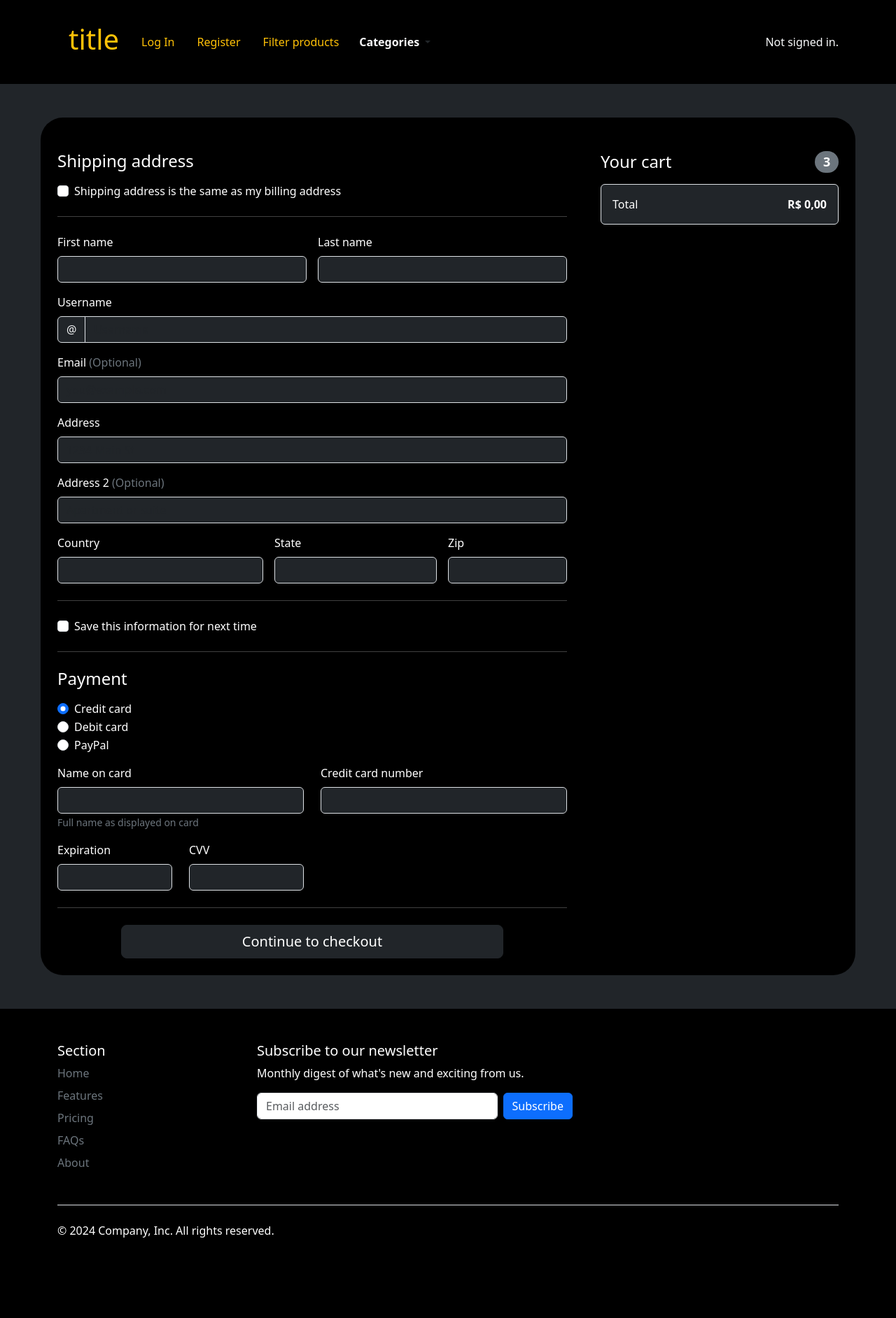
After one commit to letcgam/delivery, a Django app: template delivery/templates/shopping/new-order.html in a window 1280 px wide. The commit adds this page. Shown: the whole page at 70% size. Run offline with Django 3.2, Linux system fonts and the light colour scheme; the template is opened without the code that fills it, so the values that code supplies are empty.

Commit message:
checkout, user account page

```diff
--- a/delivery/static/cart.js
+++ b/delivery/static/cart.js
@@ -1,10 +1,10 @@
 const unitPrice = document.getElementsByName("product-price");
-const quantity = document.getElementsByName("quantity-input");
+const quantity = document.querySelectorAll('[name^="quantity-input"]');
 const totalPrice = document.getElementsByName("total-price");
 const total = document.getElementById("total");
-const totalPurchase = document.getElementById("total-purchase");
 const totalValue = document.getElementById("total-input");
 const evt = new Event('change');
+
 
 document.addEventListener('DOMContentLoaded', () => {
     unitPrice.forEach(elem => {
@@ -33,7 +33,6 @@ quantity.forEach((elem, index) => {
         })
         total.innerHTML = formatPrice(cartPrice);
         totalValue.value = cartPrice;
-        totalPurchase.value = cartPrice
     })
 });
 
--- /dev/null
+++ b/delivery/static/newOrder.js
@@ -0,0 +1,26 @@
+const product = document.getElementsByName("product");
+const total = document.getElementById("total");
+var orderTotal = 0;
+
+product.forEach(element => {
+    productInfo = element.children[0].children[1]
+    unitPrice = productInfo.children[0]
+    quant = productInfo.children[1]
+    exibitPrice = productInfo.children[3]
+    productTotal = element.children[1]
+
+    productTotal.innerHTML = formatPrice(unitPrice.value * Number.parseInt(quant.innerHTML))
+    exibitPrice.innerHTML = formatPrice(unitPrice.value)
+
+    orderTotal += unitPrice.value * Number.parseInt(quant.innerHTML)
+});
+
+total.innerHTML = formatPrice(orderTotal)
+
+
+function formatPrice(price) {
+    return Intl.NumberFormat("pt-BR", {
+        style: "currency",
+        currency: "BRL",
+    }).format(price);
+}
--- a/delivery/templates/categories-filter.html
+++ b/delivery/templates/categories-filter.html
@@ -29,6 +29,9 @@
         <div class="text-light w-100 m-3">
             <h2>{{ chosen_category.name }}</h2>
         </div>
+        {% if products_len == 0 %}
+            <h4 class="text-secondary ms-3">There are no products in this category.</h4>
+        {% else %}
         <div class="row row-cols-2 row-cols-sm-2 row-cols-md-3 row-cols-lg-5">
             {% for product in products %}
                 <div class="p-2" id="product-list">
@@ -41,6 +44,7 @@
                 </div>
             {% endfor %}
         </div>
+        {% endif %}
     </div>
 </div>
 
--- a/delivery/templates/layout.html
+++ b/delivery/templates/layout.html
@@ -61,6 +61,11 @@
                                 </li>
                                 <li>
                                     <a href="" class="dropdown-item">
+                                        <i class="bi bi-bag-heart me-2"></i>Orders
+                                    </a>
+                                </li>
+                                <li>
+                                    <a href="{% url 'my_account' %}" class="dropdown-item">
                                         <i class="bi bi-person me-2"></i>My account
                                     </a>
                                 </li>
--- /dev/null
+++ b/delivery/templates/shopping/new-order.html
@@ -0,0 +1,189 @@
+{% extends "layout.html" %} {% block body %}
+<div class="container">
+    <div class="row g-5 bg-black rounded-5 my-4">
+        <div class="col-md-5 col-lg-4 order-md-last">
+          <h4 class="d-flex justify-content-between align-items-center mb-3">
+            <span>Your cart</span>
+            <span class="badge bg-secondary rounded-pill">3</span>
+          </h4>
+          <ul class="list-group mb-3">
+
+            {% for product in products %}
+            <li name="product" class="list-group-item d-flex justify-content-between lh-sm bg-dark">
+                <div>
+                    <h6 class="my-0">{{ product.product.name }}</h6>
+                    <small name="product-price">
+                        <input value="{{ product.product.price }}" hidden/>
+                        <span class="quantity-input text-secondary" name="quantity">{{ product.quantity }}</span>
+                        <span class="text-secondary">&times;</span>
+                        <span class="text-secondary">{{ product.product.price }}</span>
+                    </small>
+                </div>
+                <span name="total-price">{{ product.product.price }}</span>
+            </li>
+            {% endfor %}
+            <li class="list-group-item d-flex justify-content-between bg-dark py-3">
+              <span>Total</span>
+              <strong id="total"></strong>
+            </li>
+          </ul>
+
+        </div>
+        <div class="col-md-7 col-lg-8">
+          <h4 class="mb-3">Shipping address</h4>
+
+          <div class="form-check">
+            <input type="checkbox" class="form-check-input" id="same-address">
+            <label class="form-check-label" for="same-address">Shipping address is the same as my billing address</label>
+          </div>
+
+          <hr class="my-4">
+
+          <form class="needs-validation" novalidate="">
+            <div class="row g-3">
+              <div class="col-sm-6">
+                <label for="firstName" class="form-label">First name</label>
+                <input type="text" class="form-control bg-dark text-light" id="firstName" placeholder="" value="" required="">
+                <div class="invalid-feedback">
+                  Valid first name is required.
+                </div>
+              </div>
+
+              <div class="col-sm-6">
+                <label for="lastName" class="form-label">Last name</label>
+                <input type="text" class="form-control bg-dark text-light" id="lastName" placeholder="" value="" required="">
+                <div class="invalid-feedback">
+                  Valid last name is required.
+                </div>
+              </div>
+
+              <div class="col-12">
+                <label for="username" class="form-label">Username</label>
+                <div class="input-group has-validation">
+                  <span class="input-group-text bg-dark text-light">@</span>
+                  <input type="text" class="form-control bg-dark text-light" id="username" placeholder="Username" required="">
+                <div class="invalid-feedback">
+                    Your username is required.
+                  </div>
+                </div>
+              </div>
+
+              <div class="col-12">
+                <label for="email" class="form-label">Email <span class="text-secondary">(Optional)</span></label>
+                <input type="email" class="form-control bg-dark text-light" id="email" placeholder="you@example.com">
+                <div class="invalid-feedback">
+                  Please enter a valid email address for shipping updates.
+                </div>
+              </div>
+
+              <div class="col-12">
+                <label for="address" class="form-label">Address</label>
+                <input type="text" class="form-control bg-dark text-light" id="address" placeholder="1234 Main St" required="">
+                <div class="invalid-feedback">
+                  Please enter your shipping address.
+                </div>
+              </div>
+
+              <div class="col-12">
+                <label for="address2" class="form-label">Address 2 <span class="text-secondary">(Optional)</span></label>
+                <input type="text" class="form-control bg-dark text-light" id="address2" placeholder="Apartment or suite">
+              </div>
+
+              <div class="col-md-5">
+                <label for="country" class="form-label">Country</label>
+                <input type="text" class="form-control bg-dark text-light" id="country" required=""></input>
+                <div class="invalid-feedback">
+                  Please provide a valid country.
+                </div>
+              </div>
+
+              <div class="col-md-4">
+                <label for="state" class="form-label">State</label>
+                <input type="text" class="form-control bg-dark text-light" id="state" required=""></input>
+                <div class="invalid-feedback">
+                  Please provide a valid state.
+                </div>
+              </div>
+
+              <div class="col-md-3">
+                <label for="zip" class="form-label">Zip</label>
+                <input type="text" class="form-control bg-dark text-light" id="zip" placeholder="" required="">
+                <div class="invalid-feedback">
+                  Zip code required.
+                </div>
+              </div>
+            </div>
+
+            <hr class="my-4">
+
+            <div class="form-check">
+              <input type="checkbox" class="form-check-input" id="save-info">
+              <label class="form-check-label" for="save-info">Save this information for next time</label>
+            </div>
+
+            <hr class="my-4">
+
+            <h4 class="mb-3">Payment</h4>
+
+            <div class="my-3">
+              <div class="form-check">
+                <input id="credit" name="paymentMethod" type="radio" class="form-check-input" checked="" required="">
+                <label class="form-check-label" for="credit">Credit card</label>
+              </div>
+              <div class="form-check">
+                <input id="debit" name="paymentMethod" type="radio" class="form-check-input" required="">
+                <label class="form-check-label" for="debit">Debit card</label>
+              </div>
+              <div class="form-check">
+                <input id="paypal" name="paymentMethod" type="radio" class="form-check-input" required="">
+                <label class="form-check-label" for="paypal">PayPal</label>
+              </div>
+            </div>
+
+            <div class="row gy-3">
+              <div class="col-md-6">
+                <label for="cc-name" class="form-label">Name on card</label>
+                <input type="text" class="form-control bg-dark text-light" id="cc-name" placeholder="" required="">
+                <small class="text-secondary">Full name as displayed on card</small>
+                <div class="invalid-feedback">
+                  Name on card is required
+                </div>
+              </div>
+
+              <div class="col-md-6">
+                <label for="cc-number" class="form-label">Credit card number</label>
+                <input type="text" class="form-control bg-dark text-light" id="cc-number" placeholder="" required="">
+                <div class="invalid-feedback">
+                  Credit card number is required
+                </div>
+              </div>
+
+              <div class="col-md-3">
+                <label for="cc-expiration" class="form-label">Expiration</label>
+                <input type="text" class="form-control bg-dark text-light" id="cc-expiration" placeholder="" required="">
+                <div class="invalid-feedback">
+                  Expiration date required
+                </div>
+              </div>
+
+              <div class="col-md-3">
+                <label for="cc-cvv" class="form-label">CVV</label>
+                <input type="text" class="form-control bg-dark text-light" id="cc-cvv" placeholder="" required="">
+                <div class="invalid-feedback">
+                  Security code required
+                </div>
+              </div>
+            </div>
+
+            <hr class="my-4">
+
+            <div class="d-flex justify-content-center">
+                <button class="w-75 btn btn-dark btn-lg mb-4" type="submit">Continue to checkout</button>
+            </div>
+          </form>
+        </div>
+      </div>
+</div>
+
+<script src="../../static/newOrder.js"></script>
+{% endblock %}
--- a/delivery/urls.py
+++ b/delivery/urls.py
@@ -8,6 +8,7 @@ urlpatterns = [
     path("login", views.login_view, name="login"),
     path("logout", views.logout_view, name="logout"),
     path("register", views.register, name="register"),
+    path("my-account", views.my_account, name="my_account"),
     path("seller", views.seller, name="seller"),
     path("new-product", views.add_product, name="add_product"),
     path("my-products", views.my_products, name="my_products"),
@@ -19,5 +20,5 @@ urlpatterns = [
     path("add-to-wishlist/<int:product_id>/", views.add_to_wishlist, name="add_to_wishlist"),
     path("move-to-wishlist/<int:product_id>/", views.move_to_wishlist, name="move_to_wishlist"),
     path("categories-filter/<int:category_id>/", views.categories_filter, name="categories_filter"),
-    path("purchase", views.purchase, name="purchase"),
+    path("new-order", views.new_order, name="new_order"),
 ]
--- a/static/cart.js
+++ b/static/cart.js
@@ -1,10 +1,10 @@
 const unitPrice = document.getElementsByName("product-price");
-const quantity = document.getElementsByName("quantity-input");
+const quantity = document.querySelectorAll('[name^="quantity-input"]');
 const totalPrice = document.getElementsByName("total-price");
 const total = document.getElementById("total");
-const totalPurchase = document.getElementById("total-purchase");
 const totalValue = document.getElementById("total-input");
 const evt = new Event('change');
+
 
 document.addEventListener('DOMContentLoaded', () => {
     unitPrice.forEach(elem => {
@@ -33,7 +33,6 @@ quantity.forEach((elem, index) => {
         })
         total.innerHTML = formatPrice(cartPrice);
         totalValue.value = cartPrice;
-        totalPurchase.value = cartPrice
     })
 });
 
```
Also changed, not shown: delivery/templates/account/account.html (added, +140 -0 lines), delivery/templates/shopping/my-cart.html (+13 -6 lines), delivery/templates/shopping/purchase.html (deleted, +0 -9 lines), delivery/views.py (+33 -11 lines), static/newOrder.js (added, +23 -0 lines), db.sqlite3.
